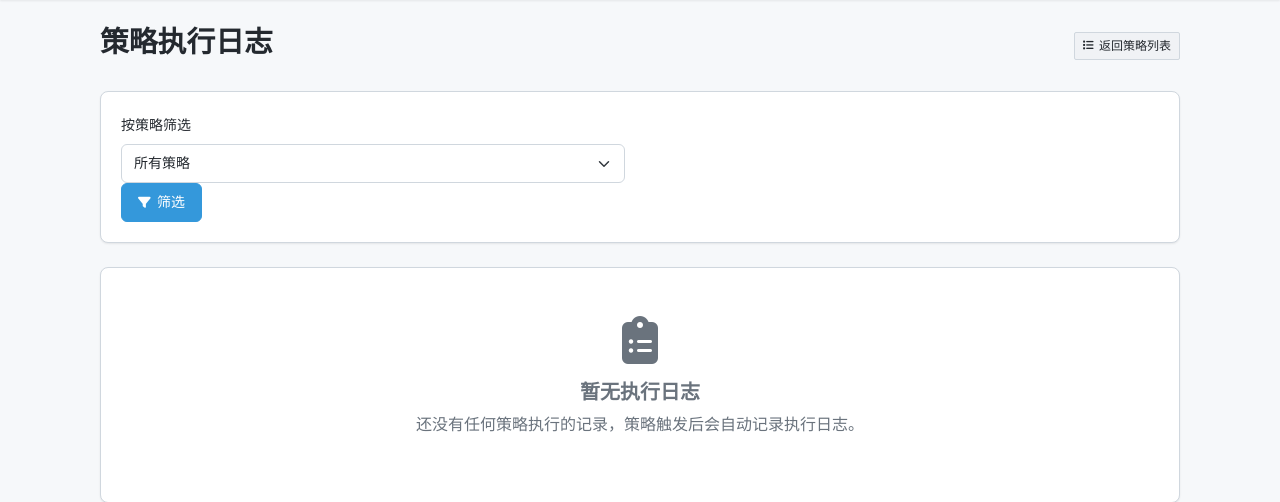
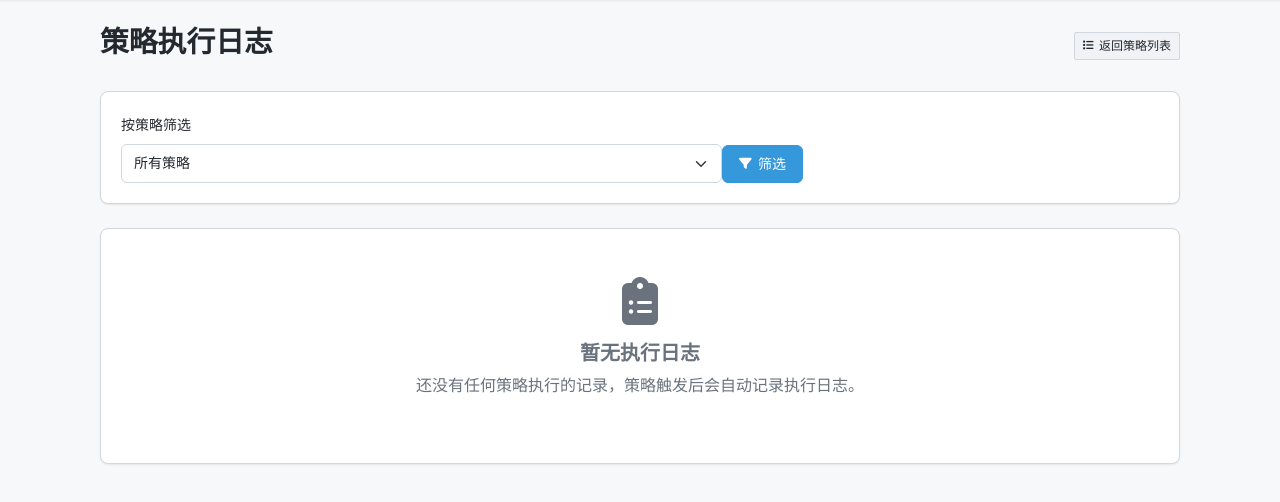
Before and after one commit to Miraitowa-la/NovaCloud, a Django app: page /strategies/logs/ in a window 1280 px wide. Shown: the part 71-573 px from the top of the page. Run offline with Django 5.2, Linux system fonts and the light colour scheme; a user stored in the database is signed in; data that the repository does not hold is empty.

Commit message:
第七阶段：自动化策略引擎功能与界面 步骤 7.5：策略执行日志查看界面 UI/UX优化

```diff
--- a/templates/strategy_engine/execution_log_list.html
+++ b/templates/strategy_engine/execution_log_list.html
@@ -18,8 +18,10 @@
     <!-- 筛选区域 -->
     <div class="card mb-4 shadow-sm">
         <div class="card-body">
-            <form method="get" action="{% url 'strategy_engine:execution_log_list' %}" class="row g-3 align-items-end">
-                <div class="col-md-6">
+            <form method="get" action="{% url 'strategy_engine:execution_log_list' %}" class="row align-items-end">
+                <div class="col-md-8">
+                    <div class="d-flex align-items-end">
+                        <div class="flex-grow-1 me-2">
                             <label for="strategy-filter" class="form-label">按策略筛选</label>
                             <select name="strategy_id" id="strategy-filter" class="form-control">
                                 <option value="" {% if not selected_strategy_id %}selected{% endif %}>所有策略</option>
@@ -30,18 +32,16 @@
                                 {% endfor %}
                             </select>
                         </div>
-                <div class="col-md-2">
-                    <button type="submit" class="btn btn-primary w-100">
+                        <button type="submit" class="btn btn-primary me-2" style="height: 38px;">
                             <i class="fas fa-filter"></i> 筛选
                         </button>
-                </div>
                         {% if selected_strategy_id %}
-                <div class="col-md-2">
-                    <a href="{% url 'strategy_engine:execution_log_list' %}" class="btn btn-outline-secondary w-100">
+                        <a href="{% url 'strategy_engine:execution_log_list' %}" class="btn btn-outline-secondary" style="height: 38px;">
                             <i class="fas fa-times"></i> 清除筛选
                         </a>
+                        {% endif %}
                     </div>
-                {% endif %}
+                </div>
             </form>
         </div>
     </div>
```
Also changed, not shown: iot_devices/views.py (line endings or trailing spaces). Lines whose indentation alone changed are shown as unchanged.
